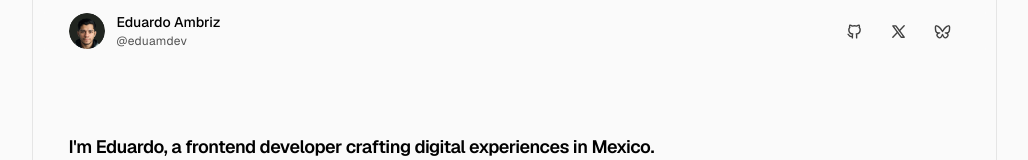
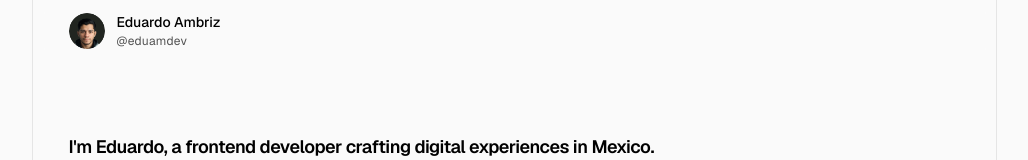
Before and after one commit to eduamdev/eduam.dev, a Next.js app: page / in a window 1280 px wide. Shown: the top 160 px of the page, without its empty margins (126-1154 px from the left). Built offline with nearby package versions, Linux system fonts and the light colour scheme.

Commit message:
Refactor Header component by removing social links and adjusting layout for improved styling and responsiveness.

```diff
--- a/app/header.tsx
+++ b/app/header.tsx
@@ -1,27 +1,17 @@
 import Image from 'next/image';
 import eduamdev from '@/assets/images/eduamdev.png';
 import { siteConfig } from '@/config/site';
-import { SocialLink } from '@/components/social-link';
-import {
-  IconBrandBluesky,
-  IconBrandGithub,
-  IconBrandX,
-} from '@tabler/icons-react';
 import TextFade from '@/components/text-fade';
 import { headers } from 'next/headers';
 import { MotionConfig } from 'motion/react';
 
 export async function Header() {
-  const {
-    name,
-    username,
-    links: { xcom, github, bluesky },
-  } = siteConfig;
+  const { name, username } = siteConfig;
 
   const nonce = (await headers()).get('x-nonce');
 
   return (
-    <header className="z-60 sticky top-0 flex min-h-[var(--header-height)] items-center justify-between gap-6 bg-neutral-50/80 px-5 backdrop-blur-sm md:px-9">
+    <header className="z-60 sticky top-0 flex min-h-[var(--header-height)] items-center bg-neutral-50/80 px-5 backdrop-blur-sm md:px-9">
       <div className="flex items-center gap-x-3">
         <Image
           src={eduamdev}
@@ -57,20 +47,6 @@ export async function Header() {
           </span>
         </div>
       </div>
-      <nav
-        aria-label="Social Links"
-        className="hidden items-center justify-center gap-x-2 sm:flex"
-      >
-        <SocialLink href={github.url} ariaLabel="Visit GitHub profile">
-          <IconBrandGithub />
-        </SocialLink>
-        <SocialLink href={xcom.url} ariaLabel="Visit Twitter profile">
-          <IconBrandX />
-        </SocialLink>
-        <SocialLink href={bluesky.url} ariaLabel="Visit Bluesky profile">
-          <IconBrandBluesky />
-        </SocialLink>
-      </nav>
     </header>
   );
 }
```
